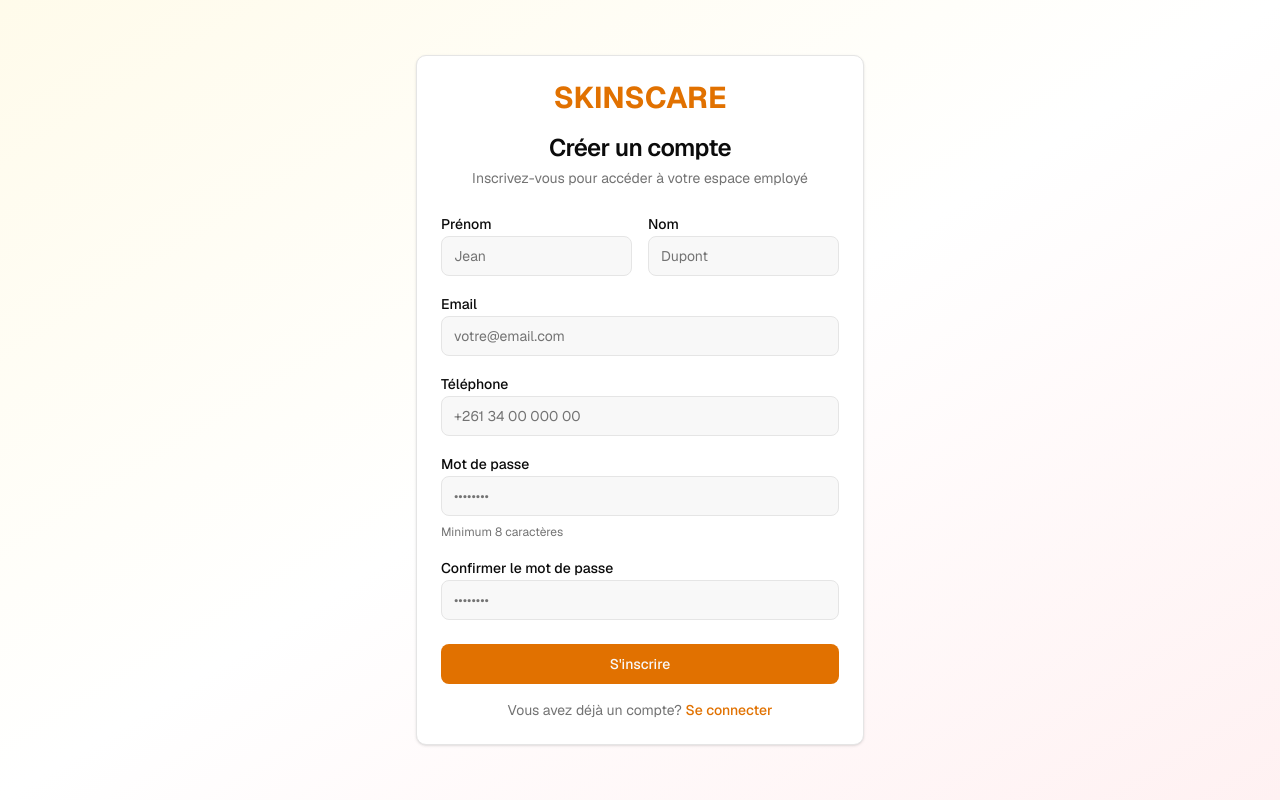
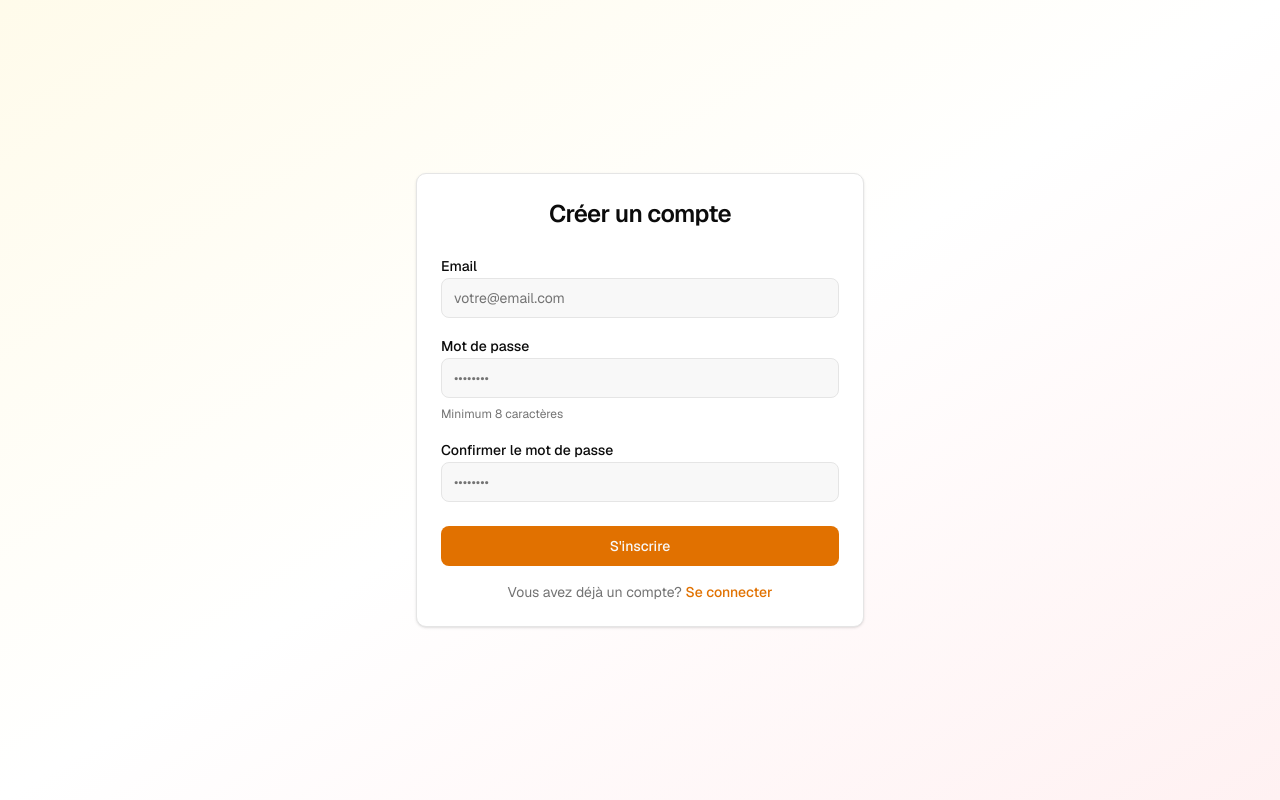
Before and after one commit to safidyrcda/mnp-web-mapping-frontend, a Next.js app: page /auth/register in a window 1280 px wide. Built offline with nearby package versions, Linux system fonts and the light colour scheme; no server answers.

Commit message:
implement auth

```diff
--- a/app/auth/register/page.tsx
+++ b/app/auth/register/page.tsx
@@ -55,18 +55,7 @@ export default function RegisterPage() {
 
         password: formData.password,
       });
-
-      // Backend renvoie juste { message: "User created. Please confirm your email." }
-      if (response.message) {
-        setSuccess(true);
-
-        // Redirection vers la page de vérification
-        setTimeout(() => {
-          router.push(`/auth/verify?token_sent=true`);
-        }, 2000);
-      } else {
-        setError(response.message || 'Registration failed');
-      }
+      setSuccess(true);
     } catch (err: any) {
       setError(err.message || 'Une erreur est survenue');
     } finally {
@@ -99,15 +88,9 @@ export default function RegisterPage() {
     <div className="min-h-screen flex items-center justify-center bg-gradient-to-br from-amber-50 via-white to-rose-50 p-4">
       <Card className="w-full max-w-md">
         <CardHeader className="space-y-1">
-          <div className="flex items-center justify-center mb-4">
-            <div className="text-3xl font-bold text-amber-600">SKINSCARE</div>
-          </div>
           <CardTitle className="text-2xl text-center">
             Créer un compte
           </CardTitle>
-          <CardDescription className="text-center">
-            Inscrivez-vous pour accéder à votre espace employé
-          </CardDescription>
         </CardHeader>
 
         <form onSubmit={handleSubmit}>
@@ -118,36 +101,6 @@ export default function RegisterPage() {
                 <AlertDescription>{error}</AlertDescription>
               </Alert>
             )}
-
-            <div className="grid grid-cols-2 gap-4">
-              <div className="space-y-2">
-                <Label htmlFor="firstName">Prénom</Label>
-                <Input
-                  id="firstName"
-                  placeholder="Jean"
-                  value={formData.firstName}
-                  onChange={(e) =>
-                    setFormData({ ...formData, firstName: e.target.value })
-                  }
-                  required
-                  disabled={isLoading}
-                />
-              </div>
-
-              <div className="space-y-2">
-                <Label htmlFor="lastName">Nom</Label>
-                <Input
-                  id="lastName"
-                  placeholder="Dupont"
-                  value={formData.lastName}
-                  onChange={(e) =>
-                    setFormData({ ...formData, lastName: e.target.value })
-                  }
-                  required
-                  disabled={isLoading}
-                />
-              </div>
-            </div>
 
             <div className="space-y-2">
               <Label htmlFor="email">Email</Label>
@@ -160,20 +113,6 @@ export default function RegisterPage() {
                   setFormData({ ...formData, email: e.target.value })
                 }
                 required
-                disabled={isLoading}
-              />
-            </div>
-
-            <div className="space-y-2">
-              <Label htmlFor="phone">Téléphone</Label>
-              <Input
-                id="phone"
-                type="tel"
-                placeholder="+261 34 00 000 00"
-                value={formData.phone}
-                onChange={(e) =>
-                  setFormData({ ...formData, phone: e.target.value })
-                }
                 disabled={isLoading}
               />
             </div>
```
